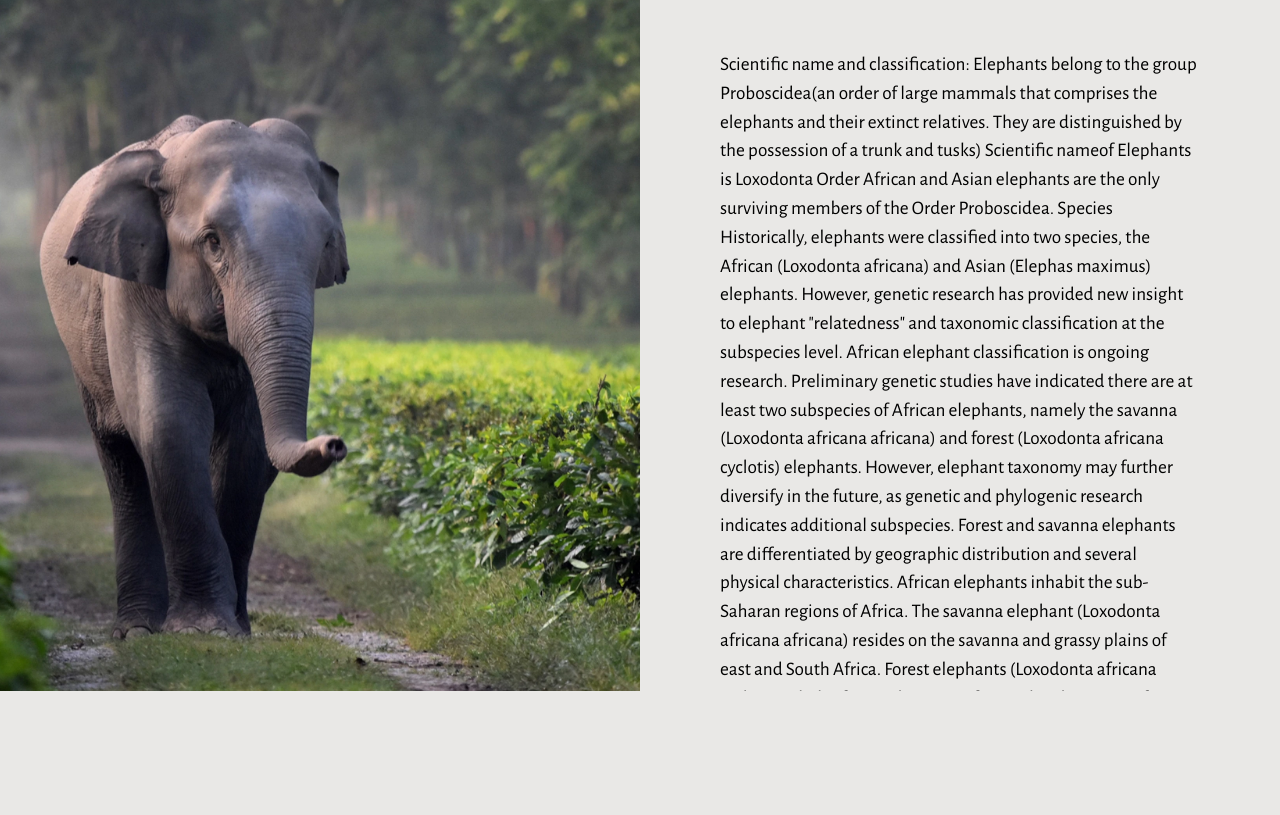
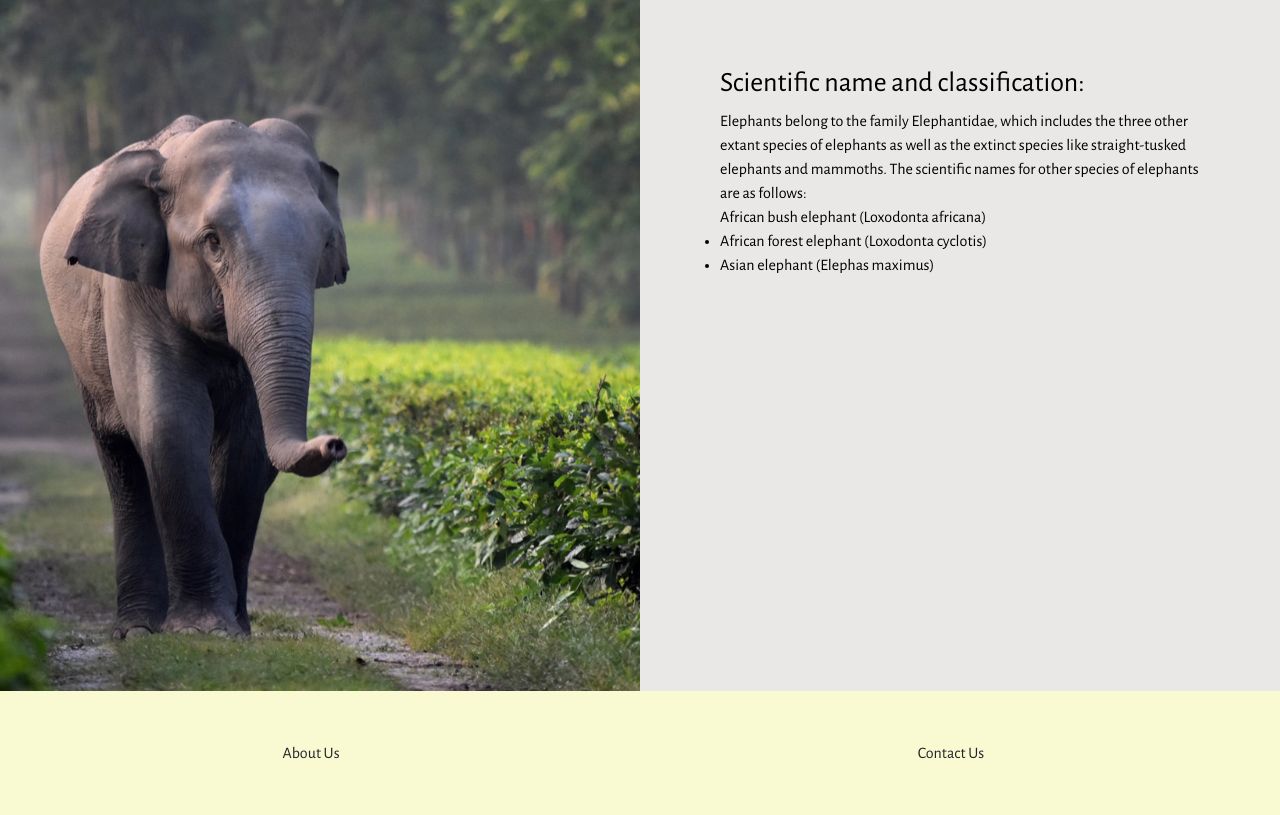
Before and after one commit to AzfarZaidi/ElephantHub, a plain HTML site: page scientific.html in a window 1280 px wide. Shown: the part 109-924 px from the top of the page. Before the commit the page ends 800 px from the top, so only its background shows below. Drawn offline with nearby package versions, Linux system fonts and the light colour scheme.

Commit message:
scientific

```diff
--- a/css/style.css
+++ b/css/style.css
@@ -500,3 +500,11 @@ p {
 	padding: 0.8rem 4rem;
 	border-radius: 5px;
 }
+
+.footer {
+	width: 100%;
+	margin-left: auto;
+	margin-right: auto;
+	padding: 50rem;
+	background-color: #FAFAD2;
+}
--- a/scientific.html
+++ b/scientific.html
@@ -15,6 +15,9 @@
    </head>
    <body>
       <nav class="navbar navbar-expand-lg navbar-dark">
+         <header>
+            <h1>Elephant Hub</h1>
+         </header>
          <a class="navbar-brand mx-auto" href="index.html">
          <img src="img/logo-black.png" height="22" alt="Logo">
          </a>
@@ -46,22 +49,14 @@
                      <div class="col-9">
                         <div class="row">
                            <div>
-                              <p>Scientific name and classification:
-                                Elephants belong to the group Proboscidea(an order of large mammals that comprises the elephants and their extinct relatives. They are distinguished by the possession of a trunk and tusks)
-                                Scientific nameof Elephants is Loxodonta
-                                Order
-                                African and Asian elephants are the only surviving members of the Order Proboscidea.
-                                Species
-                                Historically, elephants were classified into two species, the African (Loxodonta africana) and Asian (Elephas maximus) elephants. However, genetic research has provided new insight to elephant "relatedness" and taxonomic classification at the subspecies level.
-                                African elephant classification is ongoing research. Preliminary genetic studies have indicated there are at least two subspecies of African elephants, namely the savanna (Loxodonta africana africana) and forest (Loxodonta africana cyclotis) elephants. However, elephant taxonomy may further diversify in the future, as genetic and phylogenic research indicates additional subspecies. Forest and savanna elephants are differentiated by geographic distribution and several physical characteristics.
-                                African elephants inhabit the sub-Saharan regions of Africa. The savanna elephant (Loxodonta africana africana) resides on the savanna and grassy plains of east and South Africa. Forest elephants (Loxodonta africana cyclotis) inhabit forested regions of central and western Africa.
-                                The savanna elephant is larger than the forest subspecies. In fact, it is the largest land animal in the world. Refer to the Physical Characteristics section for in-depth differentiation between the two subspecies.
-                                There are four recognized subspecies of Asian elephants, the Sri Lankan subspecies (Elephas maximus maximus) the mainland subspecies (Elephas maximus indicus), the Borneo subspecies (Elephas maximus borneensis), and the Sumatran subspecies (Elephas maximus sumatranus). However, elephant taxonomy may further diversify in the future, as genetic and phylogenic research indicates additional subspecies. The three subspecies are differentiated by geographic distribution and several physical characteristics.
-                                Asian elephants inhabit the southern, eastern and southeastern parts of Asia. The Indian elephant (E.m. indicus) has the broadest distribution, extending between the southern and southeastern regions of Asia. Sumatran (E.m. sumatrensis) and Sri Lankan (E.m. maximus) elephants inhabit Sumatra and the southwestern portions of Sri Lanka respectively. Borneo elephants inhabit Sabah, Malaysia, and Kalimantan regions of Borneo.
-                                The Sri Lankan elephant is the largest of all three Asian elephant subspecies. Refer to the Physical Characteristics section for in-depth differentiation between the three subspecies.
-                                The Borneo elephant subspecies was identified in 2003 based on mitochondrial DNA research that distinguished them genetically from other Asian subspecies. They are the smallest in size and have the longest tail length of all four species, often touching the ground.
-                                Nomenclature
+                              <p>
+                                 <h3>Scientific name and classification:</h3>
 
+                                Elephants belong to the family Elephantidae, which includes the three other extant species of elephants as well as the extinct species like straight-tusked elephants and mammoths. The scientific names for other species of elephants are as follows:
+                                 <ul>African bush elephant (Loxodonta africana)
+                                    <li>African forest elephant (Loxodonta cyclotis)</li>
+                                    <li>Asian elephant (Elephas maximus)</li>
+                                 </ul>
                               </p>
                            </div>
                         </div>
@@ -70,6 +65,16 @@
                </div>
             </div>
          </div>
+      </div>
+      <div>
+         <footer>
+            <table class="footer">
+               <tr>
+                  <td style="padding: 50px; text-align: center" >About Us</td>
+                  <td style="padding: 50px; text-align: center" >Contact Us</td>
+               </tr>
+            </table>
+         </footer>
       </div>
       <!-- Javascript -->
       <script src="vendor/jquery.min.js"></script>
```
Also changed, not shown: mating.html (+15 -5 lines).
